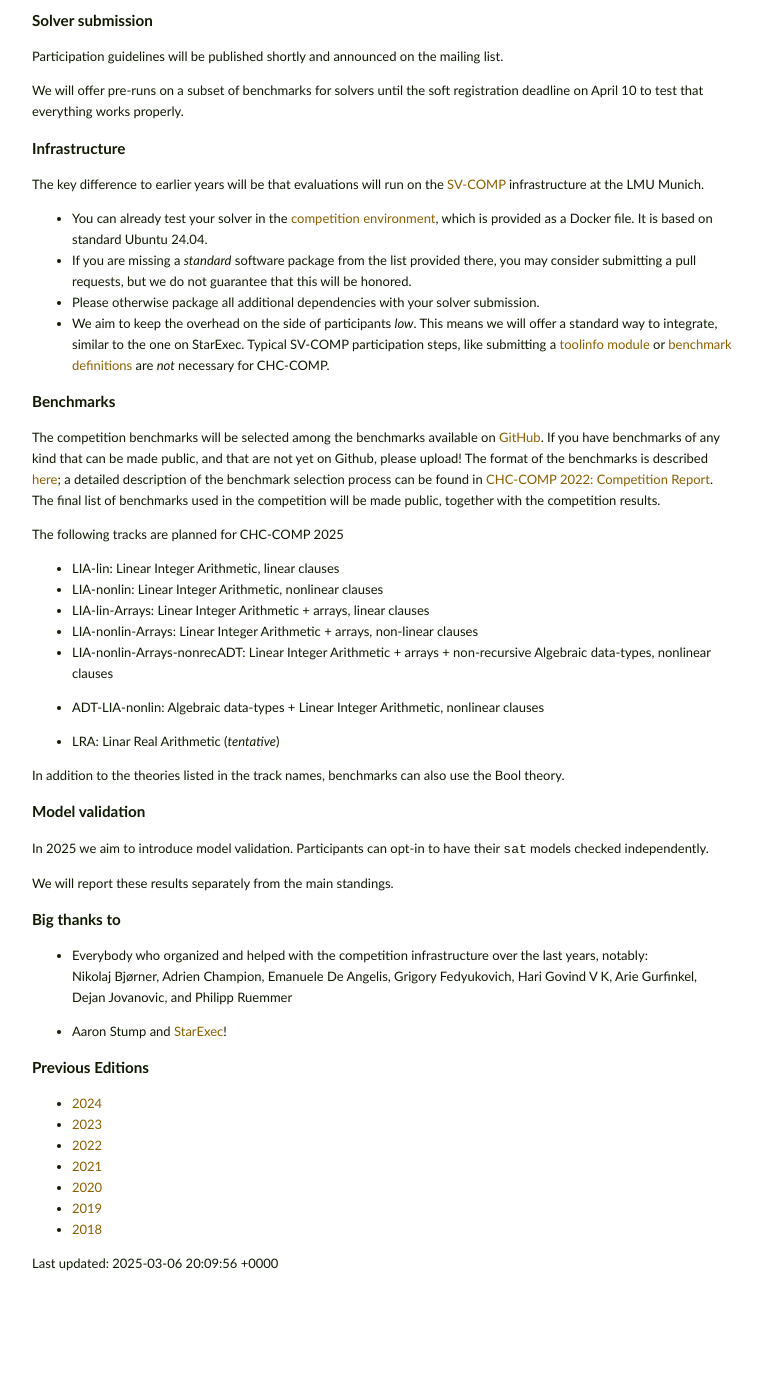
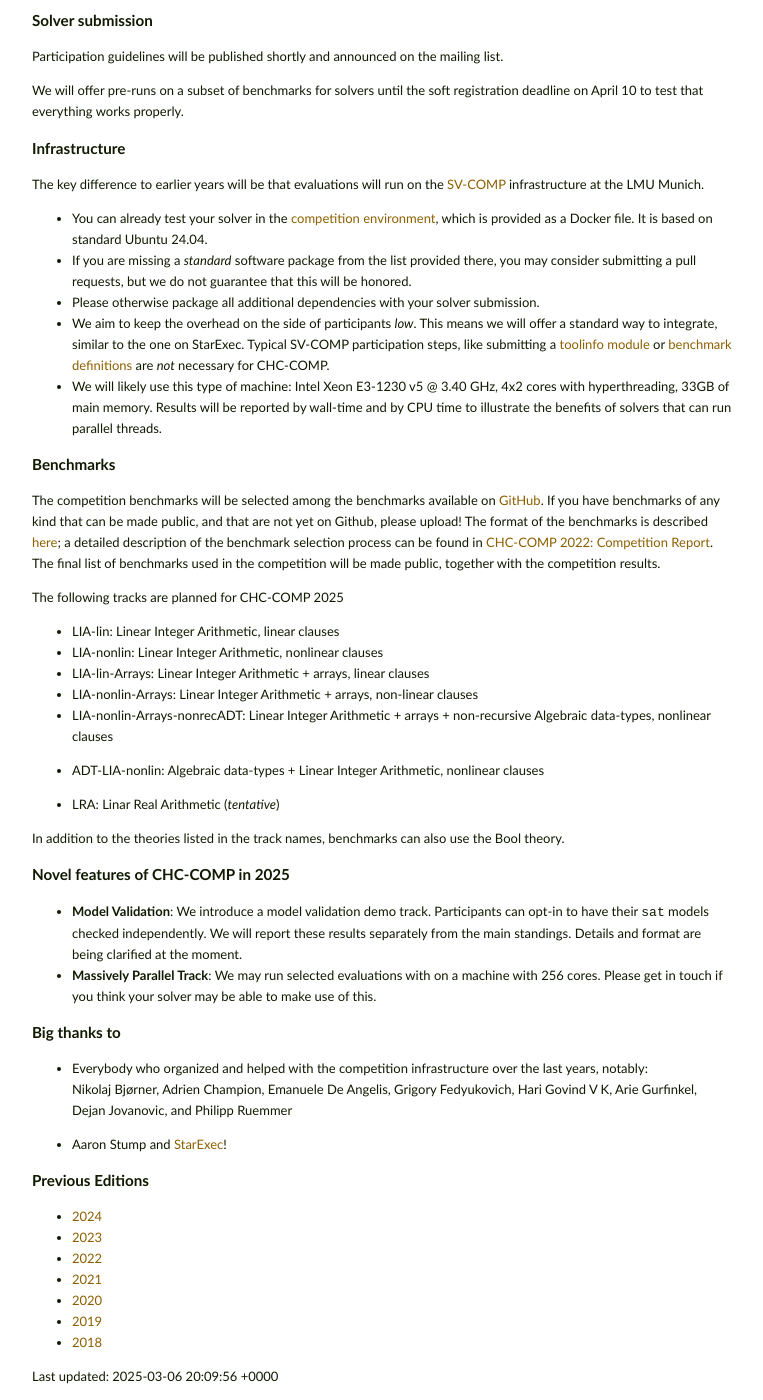
Before and after one commit to chc-comp/chc-comp.github.io, a Jekyll site: the page built from index.md, in a window 1280 px wide and 1400 px high, scrolled down 612 px. Shown: the whole window, without its empty margins (258-1021 px from the left). Built offline with Jekyll 4.4.1, drawn with Linux system fonts in a browser that asks for light colours; nearby versions of some CDN libraries; before the commit the page ends 1899 px from its top, so only the background shows below that.

Commit message:
more info on 2025

```diff
--- a/index.md
+++ b/index.md
@@ -49,7 +49,6 @@ Please be aware that we will not necessarily be responsive over there.
 - April 17: solver submission deadline
 - May 7 or 8, presentation of results at [SPIN 2025](https://spin-web.github.io/SPIN2025/), (co-located with [ETAPS](https://etaps.org/2025/), Hamilton, Canada)
 
-
 ### Solver submission
 
 Participation guidelines will be published shortly and announced on the mailing list.
@@ -66,6 +65,8 @@ The key difference to earlier years will be that evaluations will run on the [SV
 - We aim to keep the overhead on the side of participants *low*. This means we will offer a standard way to integrate, similar to the one on StarExec.
   Typical SV-COMP participation steps, like submitting a [toolinfo module](https://github.com/sosy-lab/benchexec/blob/main/doc/tool-integration.md)
   or [benchmark definitions](https://gitlab.com/sosy-lab/sv-comp/bench-defs) are *not* necessary for CHC-COMP.
+- We will likely use this type of machine: Intel Xeon E3-1230 v5 @ 3.40 GHz, 4x2 cores with hyperthreading, 33GB of main memory.
+  Results will be reported by wall-time and by CPU time to illustrate the benefits of solvers that can run parallel threads.
 
 ### Benchmarks
 
@@ -92,11 +93,11 @@ The following tracks are planned for CHC-COMP 2025
 
 In addition to the theories listed in the track names, benchmarks can also use the Bool theory.
 
-### Model validation
+### Novel features of CHC-COMP in 2025
 
-In 2025 we aim to introduce model validation. Participants can opt-in to have their `sat` models checked independently.
-
-We will report these results separately from the main standings.
+- **Model Validation**: We introduce a model validation demo track. Participants can opt-in to have their `sat` models checked independently.
+  We will report these results separately from the main standings. Details and format are being clarified at the moment.
+- **Massively Parallel Track**: We may run selected evaluations with on a machine with 256 cores. Please get in touch if you think your solver may be able to make use of this.
 
 ### Big thanks to
 
```
